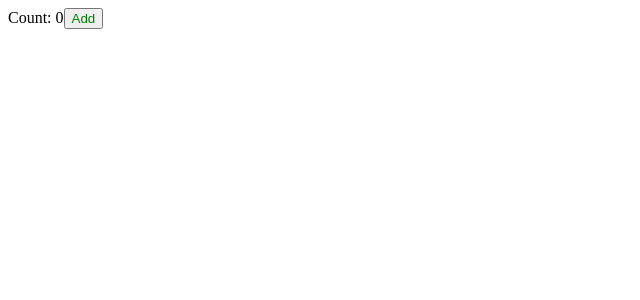
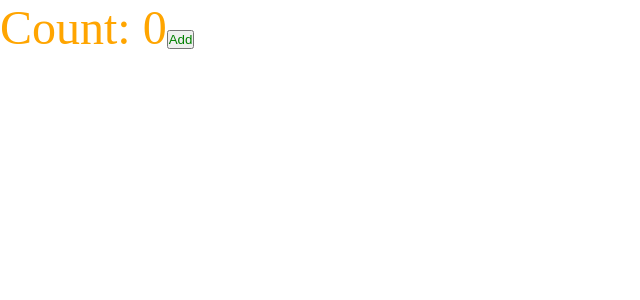
Before and after one commit to 108times/advanced-frontend, a React app: page / in a window 1280 px wide. Shown: the top 300 px of the page, without its empty margins (0-640 px from the left). Built offline with nearby package versions, Linux system fonts and the light colour scheme.

Commit message:
add: App

```diff
--- /dev/null
+++ b/src/app.tsx
@@ -0,0 +1,10 @@
+import { Counter } from "./counter";
+import "./index.scss";
+
+export const App = () => {
+  return (
+    <div className="app">
+      <Counter />
+    </div>
+  );
+};
--- /dev/null
+++ b/src/index.scss
@@ -0,0 +1,10 @@
+* {
+  margin: 0;
+  padding: 0;
+  box-sizing: border-box;
+}
+
+.app {
+  color: orange;
+  font-size: 48px;
+}
--- a/src/index.tsx
+++ b/src/index.tsx
@@ -1,4 +1,4 @@
 import { render } from "react-dom";
-import { Counter } from "./counter";
+import { App } from "./app";
 
-render(<Counter />, document.getElementById("root"));
+render(<App />, document.getElementById("root"));
```
